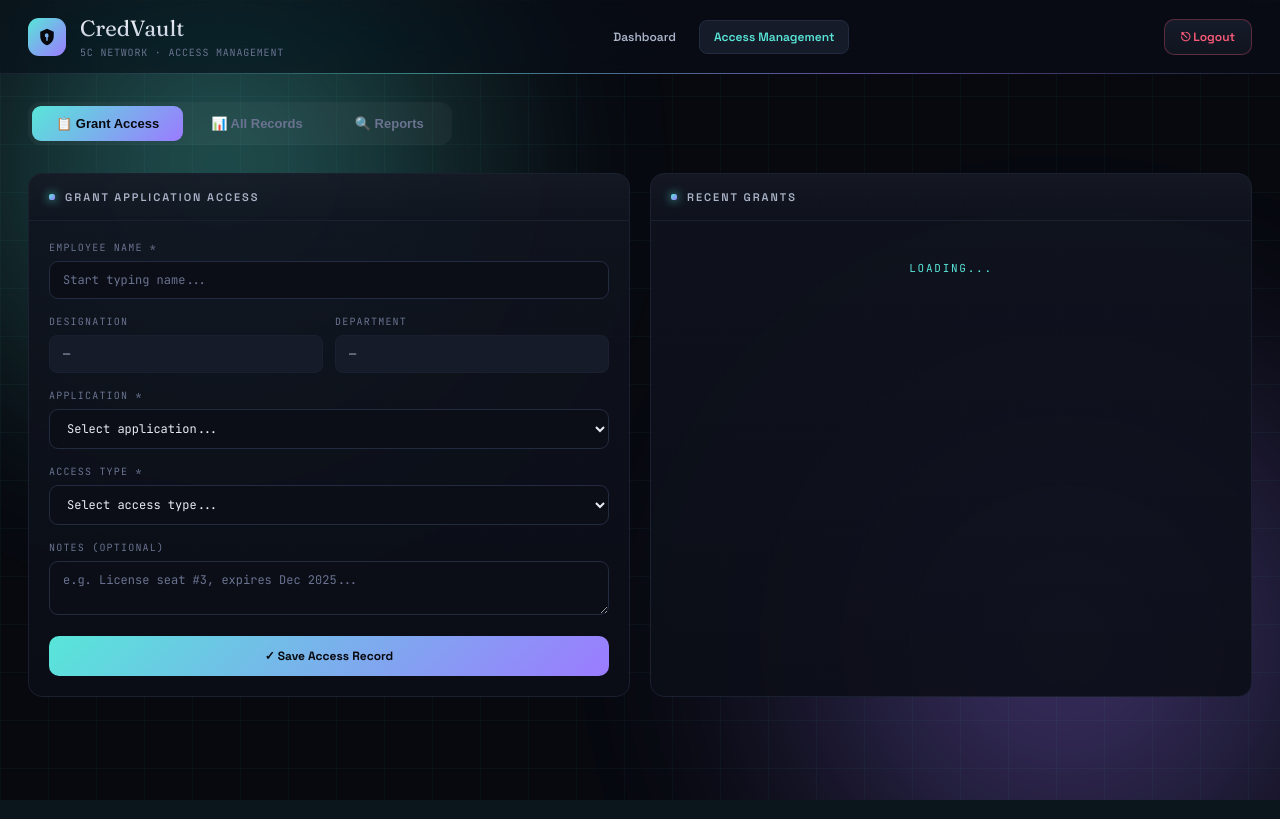
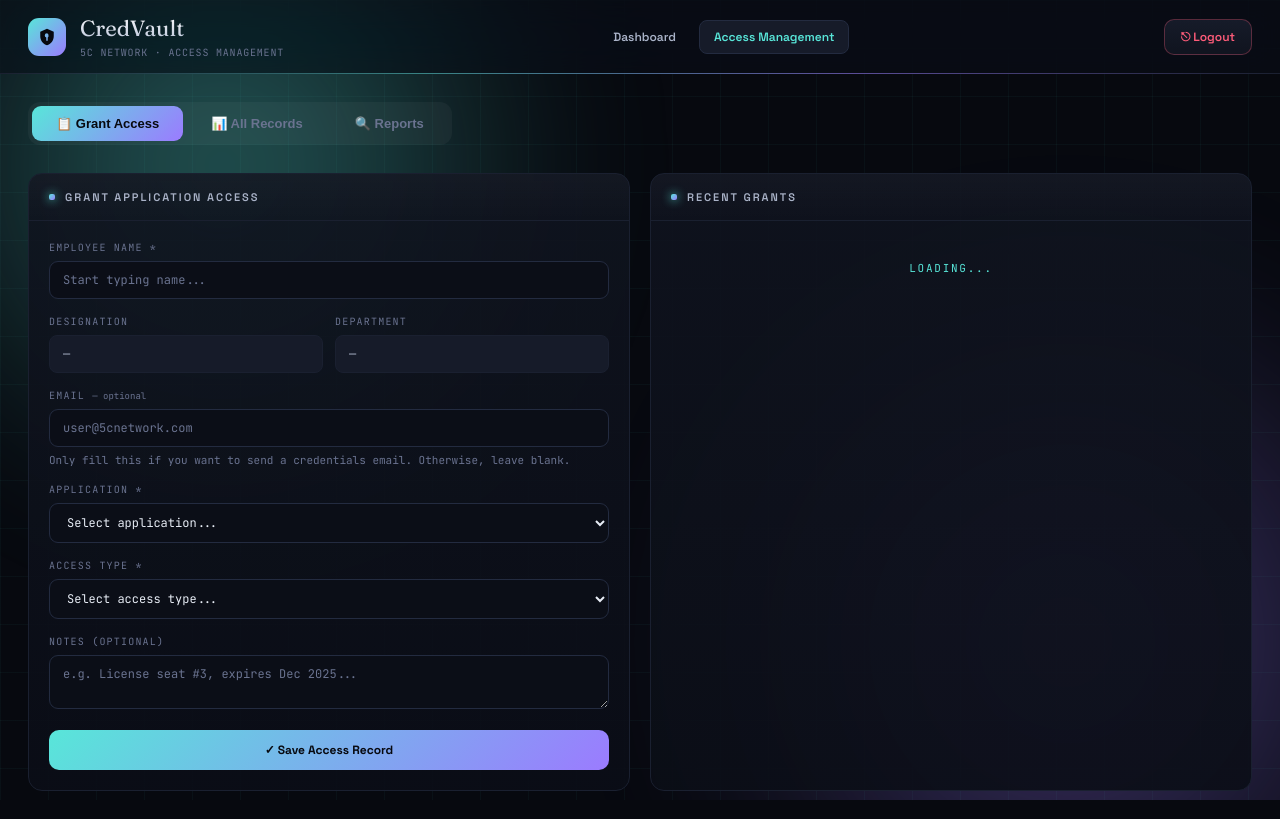
Before and after one commit to 5C-IT/CredVault, a Flask app: template templates/access_grants.html in a window 1280 px wide. Run offline with Flask 3, Linux system fonts and the light colour scheme; the template is opened without the code that fills it, so the values that code supplies are empty.

Commit message:
Make email field clearly optional

```diff
--- a/templates/access_grants.html
+++ b/templates/access_grants.html
@@ -147,12 +147,12 @@
               </div>
             </div>
 
-            <!-- Email field — shown in manual mode, or always editable when from autocomplete -->
-            <div class="field" id="manualEmailField" style="display:none">
-              <label>Email *</label>
+            <!-- Email field — always visible, OPTIONAL. Only required when "Send credentials email" is checked. -->
+            <div class="field">
+              <label>Email <span style="color:var(--muted);text-transform:none;letter-spacing:normal;font-size:9px">— optional</span></label>
               <input type="email" id="grantEmailInput" placeholder="user@5cnetwork.com" autocomplete="off"/>
               <div style="margin-top:6px;font-size:11px;color:var(--muted);font-family:'JetBrains Mono',monospace">
-                The credentials email (if any) will be sent here.
+                Only fill this if you want to send a credentials email. Otherwise, leave blank.
               </div>
             </div>
 
@@ -307,14 +307,12 @@
     const deptDiv   = document.getElementById('grantDept');
     const desigInp  = document.getElementById('grantDesigInput');
     const deptInp   = document.getElementById('grantDeptInput');
-    const emailFld  = document.getElementById('manualEmailField');
     const hint      = document.getElementById('manualHint');
     if (on) {
       desigDiv.style.display = 'none';
       deptDiv.style.display  = 'none';
       desigInp.style.display = 'block';
       deptInp.style.display  = 'block';
-      emailFld.style.display = 'block';
       hint.style.display = 'none';
       selectedUser = null;
     } else {
@@ -324,8 +322,6 @@
       deptInp.style.display  = 'none';
       desigInp.value = '';
       deptInp.value  = '';
-      emailFld.style.display = 'none';
-      document.getElementById('grantEmailInput').value = '';
     }
   }
 
@@ -342,6 +338,7 @@
       selectedUser = null;
       document.getElementById('grantDesig').textContent = '—';
       document.getElementById('grantDept').textContent = '—';
+      document.getElementById('grantEmailInput').value = '';
     }
     if (!q || q.length < 2) { list.style.display='none'; hint.style.display='none'; return; }
     const matches = allUsers.filter(u => u.name.toLowerCase().includes(q.toLowerCase())).slice(0, 8);
@@ -364,6 +361,7 @@
     document.getElementById('grantUserName').value = user.name;
     document.getElementById('grantDesig').textContent = user.designation || '—';
     document.getElementById('grantDept').textContent = user.department || '—';
+    document.getElementById('grantEmailInput').value = user.email || '';
     document.getElementById('autocompleteList').style.display = 'none';
     document.getElementById('manualHint').style.display = 'none';
   }
@@ -390,11 +388,10 @@
 
     let designation = selectedUser?.designation || '';
     let department  = selectedUser?.department  || '';
-    let userEmail   = selectedUser?.email       || '';
+    const userEmail = document.getElementById('grantEmailInput').value.trim();
     if (manualMode) {
       designation = document.getElementById('grantDesigInput').value.trim();
       department  = document.getElementById('grantDeptInput').value.trim();
-      userEmail   = document.getElementById('grantEmailInput').value.trim();
     }
 
     // Individual ID: collect optional credential fields + email opt-in
@@ -417,9 +414,7 @@
         return;
       }
       if (sendEmail && !userEmail) {
-        errorEl.textContent = manualMode
-          ? 'Please enter the user\'s email address — the credentials email needs a destination.'
-          : 'The selected user has no email on file. Pick a user with an email, or use Enter manually to specify one.';
+        errorEl.textContent = 'Please enter the user\'s email address — the credentials email needs a destination.';
         errorEl.style.display = 'block';
         return;
       }
@@ -453,6 +448,7 @@
       document.getElementById('grantUserName').value = '';
       document.getElementById('grantDesig').textContent = '—';
       document.getElementById('grantDept').textContent = '—';
+      document.getElementById('grantEmailInput').value = '';
       document.getElementById('grantApp').value = '';
       document.getElementById('grantType').value = '';
       document.getElementById('grantNotes').value = '';
```
